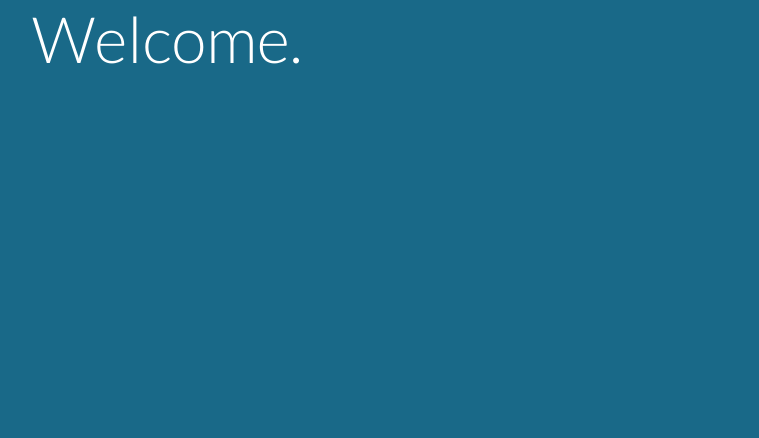
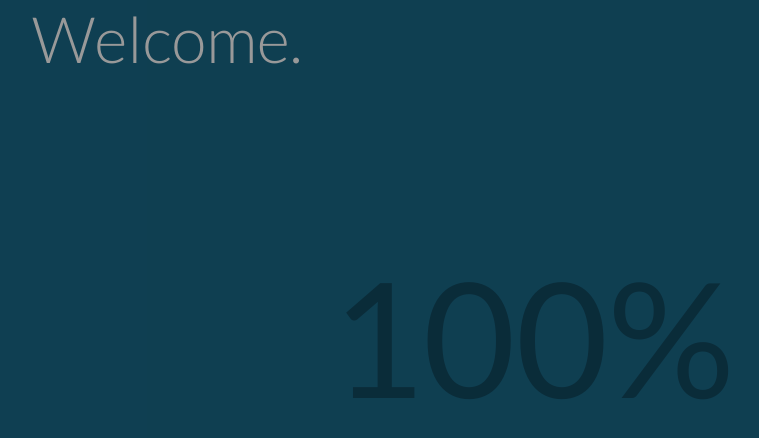
Before and after one commit to nateperry/Colors, a plain HTML site: page index.html in a window 1280 px wide. Shown: the whole page, without its empty margins (108-867 px from the left). Drawn offline with nearby package versions, Linux system fonts and the light colour scheme.

Commit message:
file loader
loads the file, and shows the percent loaded

```diff
--- a/index.html
+++ b/index.html
@@ -6,6 +6,9 @@
 	<link rel="stylesheet" href="styles.css" type="text/css" />
 </head>
 <body>
+	<div id="loading">
+		<span id="percentage">0</span><span>&#37;</span>
+	</div>
 	<div id="main" class="container">
 		<div class="inner">
 			<h1>Welcome.</h1>
--- a/main.js
+++ b/main.js
@@ -1,8 +1,55 @@
 /*
 
-main.js
-
-Nate Perry
-Dec 2013
+Name : main.js
+Description: Main file for controlling data loading and page display
 
 */
+
+
+//global vars
+var App,Loader, Graphics, $doc;
+
+App = {
+	init : function () {
+		$doc = $(document); //document caching
+		Loader.init();
+	}
+};
+
+Loader = {
+	$percentage : null,
+	init: function () {
+		this.$percentage = $doc.find('#percentage');
+		this.sendRequest('data_colors.csv');
+	},
+	sendRequest : function (path) {
+		$.ajax({
+			type: 'GET',
+			url : path,
+			xhr : function () {
+				//Creates new XHR to show load progress
+				var xhr = new window.XMLHttpRequest();
+				xhr.addEventListener('progress', Loader.updateLoadProgress, false);
+				return xhr;
+			},
+			success : App.onRequestSuccess
+		});
+	},
+	updateLoadProgress : function (e) {
+		if (e.lengthComputable) {
+			var percent = Math.floor((e.loaded / e.total) * 100);
+			Loader.$percentage.text(percent);
+		}
+	},
+	onRequestSuccess : function (data) {
+		console.log(data);
+	}
+};
+
+Graphics = {
+	init : function () {
+
+	}
+};
+
+window.onload = App.init;
--- a/styles.css
+++ b/styles.css
@@ -12,6 +12,7 @@ body {
 	left: 0;
 	right: 0;
 	bottom: 0;
+	height: 100%;
 }
 a {
 	-webkit-transition: all 300ms ease-in;
@@ -19,13 +20,29 @@ a {
 	-o-transition: all 300ms ease-in;
 	transition: all 300ms ease-in;
 }
-
 h1, h2, h3, h4, h5, h6 {
 	font-weight: 300;
 	color: #FFFFFF;
 }
 h1 {
 	font-size: 4em;
+}
+#loading {
+	position: fixed;
+	width: 100%;
+	height: 100%;
+	top: 0;
+	bottom: 0;
+	left: 0;
+	right: 0;
+	background: rgba(0,0,0,0.4);
+	text-align: center;
+	font-size: 10em;
+	color: rgba(0,0,0,0.3);
+}
+#loading span{
+	top: 30%;
+	position: relative;
 }
 .container {
 	width: 100%;
```
